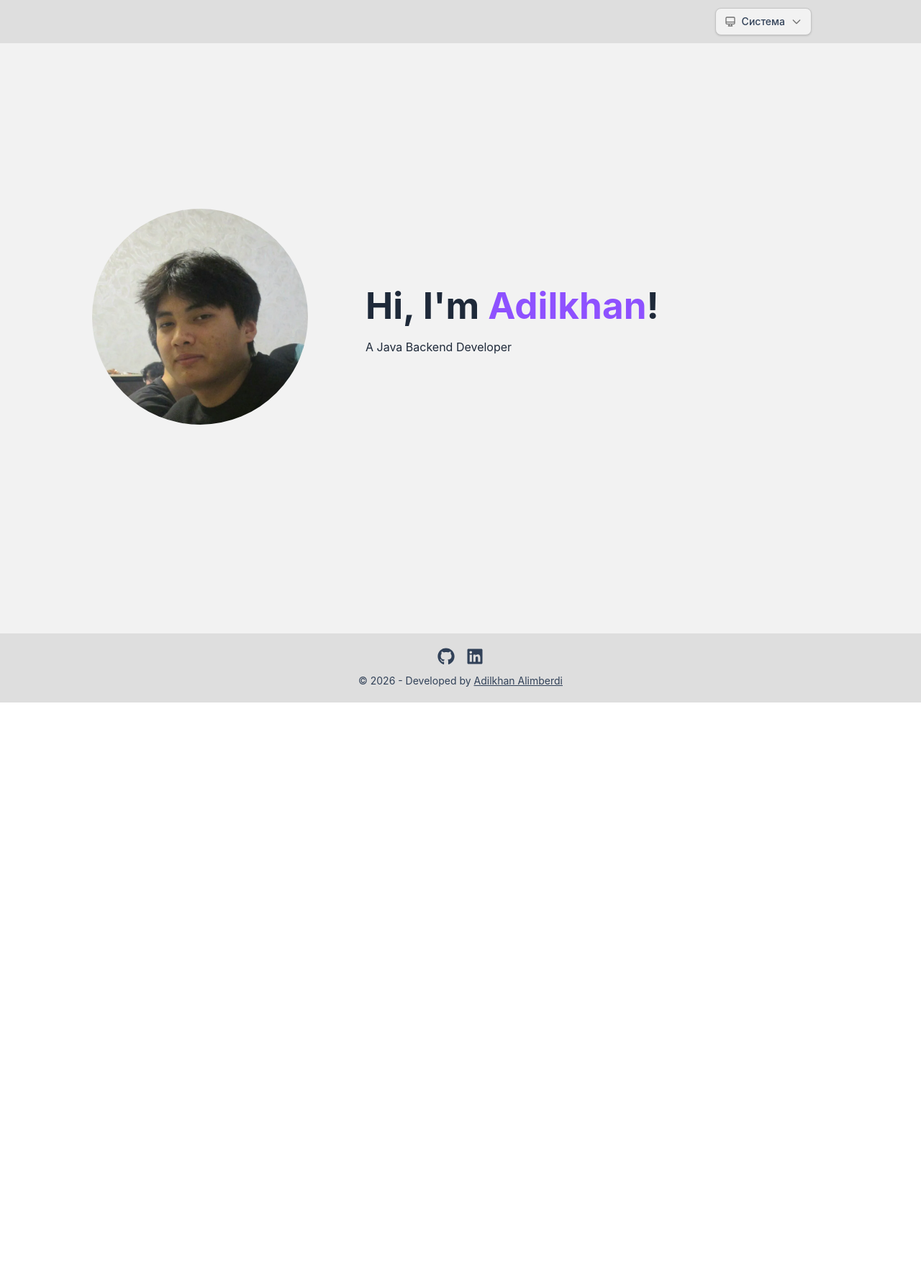
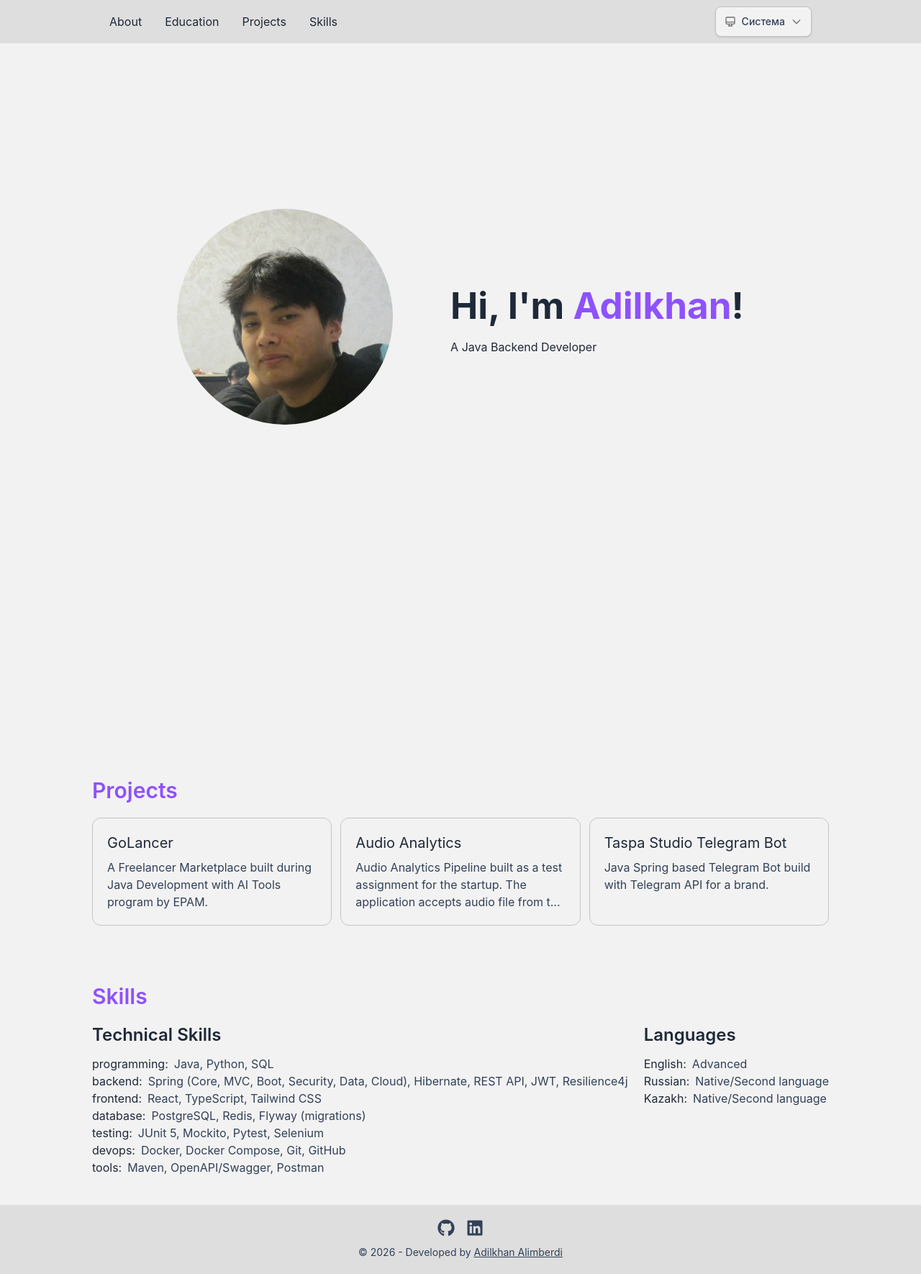
Before and after one commit to adilkhanalimberdi/adilkhanalimberdi.github.io, a React (Vite) app in the folder frontend/: page / in a window 1280 px wide. Shown: the whole page at 72% size. Before the commit the page ends 976 px from the top, so only its background shows below. Built offline with nearby package versions, Linux system fonts and the light colour scheme.

Commit message:
added navbar, hardcoded information

```diff
--- a/frontend/index.html
+++ b/frontend/index.html
@@ -17,10 +17,10 @@
 
         if (isDark) {
           document.documentElement.classList.add('dark');
-          document.documentElement.style.backgroundColor = '#09090b';
+          document.documentElement.style.backgroundColor = 'oklch(21% 0.006 285.885)';
         } else {
           document.documentElement.classList.remove('dark');
-          document.documentElement.style.backgroundColor = '#ffffff';
+          document.documentElement.style.backgroundColor = 'oklch(96% 0 0)';
         }
       })();
     </script>
--- /dev/null
+++ b/frontend/src/components/Navbar.tsx
@@ -0,0 +1,59 @@
+import ThemeSwitcher from "./theme/ThemeSwitcher.tsx";
+import {useState} from "react";
+import {HiMenu} from "react-icons/hi";
+import {HiXMark} from "react-icons/hi2";
+
+function Navbar() {
+    const [isOpen, setIsOpen] = useState(false);
+
+    return (
+        <div className="w-full flex items-center justify-center">
+            <div className="hidden md:flex flex-1 items-center justify-end gap-5 w-full lg:max-w-5xl px-6">
+                <nav className="flex-1 flex gap-8 text-text-primary">
+                    <a href="#about" className="hover:text-accent transition">About</a>
+                    <a href="#education" className="hover:text-accent transition">Education</a>
+                    <a href="#projects" className="hover:text-accent transition">Projects</a>
+                    <a href="#skills" className="hover:text-accent transition">Skills</a>
+                </nav>
+
+                <ThemeSwitcher />
+            </div>
+
+            <div className="md:hidden w-full flex items-center justify-end gap-5 px-6">
+                <ThemeSwitcher />
+
+                <button type="button"
+                        onClick={() => setIsOpen(!isOpen)}
+                        className="text-text-primary text-3xl p-1 rounded-lg border border-border bg-primary shadow-sm transition-colors hover:bg-hover focus:outline-none focus:ring-2 focus:ring-accent"
+                        aria-label={isOpen ? "Close menu" : "Open menu"}
+                        aria-expanded={isOpen}>
+                    {isOpen ? <HiXMark /> : <HiMenu />}
+                </button>
+            </div>
+
+            {isOpen && (
+                <nav className="md:hidden absolute top-15 left-0 w-full bg-secondary border-b border-border p-6">
+                    <div className="flex flex-col gap-5 text-text-primary">
+                        <a href="#about" onClick={() => setIsOpen(false)}>
+                            About
+                        </a>
+
+                        <a href="#education" onClick={() => setIsOpen(false)}>
+                            Education
+                        </a>
+
+                        <a href="#projects" onClick={() => setIsOpen(false)}>
+                            Projects
+                        </a>
+
+                        <a href="#skills" onClick={() => setIsOpen(false)}>
+                            Skills
+                        </a>
+                    </div>
+                </nav>
+            )}
+        </div>
+    );
+}
+
+export default Navbar;
--- a/frontend/src/components/theme/ThemeProvider.tsx
+++ b/frontend/src/components/theme/ThemeProvider.tsx
@@ -1,6 +1,6 @@
 import { type ReactNode, useEffect, useState } from "react";
-import ThemeRepository, { type Theme } from "./theme.repository.ts";
-import { ThemeContext } from "./theme.context.ts";
+import ThemeRepository, { type Theme } from "../../services/theme.repository.ts";
+import { ThemeContext } from "../../context/theme.context.ts";
 
 interface ThemeProviderProps {
     children: ReactNode;
@@ -20,7 +20,7 @@ export function ThemeProvider({ children }: ThemeProviderProps) {
                 : currentTheme === "dark";
 
             root.classList.toggle("dark", isDark);
-            root.style.backgroundColor = isDark ? "#09090b" : "#ffffff";
+            root.style.backgroundColor = isDark ? "oklch(21% 0.006 285.885)" : "oklch(96% 0 0)";
         };
 
         applyTheme(theme);
--- a/frontend/src/components/theme/ThemeSwitcher.tsx
+++ b/frontend/src/components/theme/ThemeSwitcher.tsx
@@ -1,6 +1,6 @@
 import {useState, useEffect, useRef, type JSX} from "react";
-import {useTheme} from "./UseTheme.tsx";
-import type {Theme} from "./theme.repository.ts";
+import {useTheme} from "../../hooks/UseTheme.tsx";
+import type {Theme} from "../../services/theme.repository.ts";
 import SunIcon from "../../assets/icons/SunIcon.tsx";
 import MoonIcon from "../../assets/icons/MoonIcon.tsx";
 import DesktopIcon from "../../assets/icons/DesktopIcon.tsx";
@@ -47,7 +47,7 @@ export default function ThemeSwitcher() {
                 rounded-lg
                 border border-border
                 bg-primary
-                px-3 py-2
+                px-3 py-2.5
                 text-sm font-medium
                 text-text-secondary
                 shadow-sm
@@ -60,7 +60,7 @@ export default function ThemeSwitcher() {
                 aria-expanded={isOpen}>
                 <span className="text-text-muted">{currentIcon}</span>
 
-            <span className="capitalize">
+                <span className="capitalize hidden md:inline">
                     {theme === "system"
                         ? "Система"
                         : theme === "dark"
--- a/frontend/src/components/theme/theme.context.ts
+++ b/frontend/src/context/theme.context.ts
@@ -1,5 +1,5 @@
 import { createContext } from "react";
-import type { Theme } from "./theme.repository.ts";
+import type { Theme } from "../services/theme.repository.ts";
 
 export interface ThemeContextType {
     theme: Theme;
--- a/frontend/src/components/theme/UseTheme.tsx
+++ b/frontend/src/hooks/UseTheme.tsx
@@ -1,5 +1,5 @@
 import {useContext} from "react";
-import {ThemeContext} from "./theme.context.ts";
+import {ThemeContext} from "../context/theme.context.ts";
 
 export function useTheme() {
     const context = useContext(ThemeContext);
--- a/frontend/src/pages/portfolio/PortfolioPage.tsx
+++ b/frontend/src/pages/portfolio/PortfolioPage.tsx
@@ -1,24 +1,87 @@
 import profileImage from "../../assets/images/adilkhan.webp";
 import {FaGithub, FaLinkedin} from "react-icons/fa";
 
-import ThemeSwitcher from "../../components/theme/ThemeSwitcher.tsx";
+import Navbar from "../../components/Navbar.tsx";
+
+const skills: { category: string, content: string[] }[] = [
+    {
+        category: "programming",
+        content: ["Java", "Python", "SQL"]
+    },
+    {
+        category: "backend",
+        content: ["Spring (Core, MVC, Boot, Security, Data, Cloud)", "Hibernate", "REST API", "JWT", "Resilience4j"]
+    },
+    {
+        category: "frontend",
+        content: ["React", "TypeScript", "Tailwind CSS"]
+    },
+    {
+        category: "database",
+        content: ["PostgreSQL", "Redis", "Flyway (migrations)"]
+    },
+    {
+        category: "testing",
+        content: ["JUnit 5", "Mockito", "Pytest", "Selenium"]
+    },
+    {
+        category: "devops",
+        content: ["Docker", "Docker Compose", "Git", "GitHub"]
+    },
+    {
+        category: "tools",
+        content: ["Maven", "OpenAPI/Swagger", "Postman"]
+    }
+]
+
+type LanguageLevel = "Elementary" | "Intermediate" | "Advanced" | "Fluent" | "Native/Second language";
+const languages: { language: string, level: LanguageLevel }[] = [
+    {
+        language: "English",
+        level: "Advanced",
+    },
+    {
+        language: "Russian",
+        level: "Native/Second language"
+    },
+    {
+        language: "Kazakh",
+        level: "Native/Second language"
+    }
+]
+
+const projects: { name: string, description: string, url: string }[] = [
+    {
+        name: "GoLancer",
+        description: "A Freelancer Marketplace built during Java Development with AI Tools program by EPAM.",
+        url: "https://github.com/adilkhanalimberdi/golancer"
+    },
+    {
+        name: "Audio Analytics",
+        description: "Audio Analytics Pipeline built as a test assignment for the startup. The application accepts audio file from the client and transcripts it and then sends it to the LLM with system prompt for evaluating the call between customer and a service worker",
+        url: "https://github.com/adilkhanalimberdi/audioanalyticstask"
+    },
+    {
+        name: "Taspa Studio Telegram Bot",
+        description: "Java Spring based Telegram Bot build with Telegram API for a brand.",
+        url: "https://github.com/adilkhanalimberdi/abylalkhantelegrambot"
+    }
+]
 
 function PortfolioPage() {
     return (
         <div className="min-h-dvh flex flex-col">
 
-            <nav className="w-full h-15 shrink-0 bg-secondary fixed flex items-center justify-center">
+            <nav className="w-full h-15 shrink-0 bg-secondary fixed top-0 z-50 flex items-center justify-center">
 
-                <div className="flex-1 flex items-center W-full lg:max-w-5xl justify-end px-6">
-                    <ThemeSwitcher />
-                </div>
+                {Navbar()}
 
             </nav>
 
-            <main className="flex-1 w-full bg-primary flex flex-col gap-5 py-10">
+            <main className="flex-1 w-full bg-primary flex flex-col gap-20 py-10 px-6 items-center">
 
-                <section className="min-h-dvh px-6 flex items-center justify-center">
-                    <div className="flex w-full flex-col items-center gap-5 lg:max-w-5xl lg:flex-row lg:gap-20">
+                <section id="home" className="min-h-dvh flex items-center justify-center w-full lg:max-w-5xl">
+                    <div className="flex flex-col items-center gap-5 lg:flex-row lg:gap-20">
 
                         <img src={profileImage}
                              className="aspect-square w-50 rounded-full lg:w-75"
@@ -37,6 +100,81 @@ function PortfolioPage() {
                             </div>
                         </div>
 
+                    </div>
+                </section>
+
+                <section id="about" className="scroll-mt-20"></section>
+
+                <section id="education" className="scroll-mt-20">
+                </section>
+
+                <section id="projects" className="w-full max-w-5xl scroll-mt-20">
+                    <div className="flex flex-col gap-5">
+                        <h2 className="text-3xl font-semibold text-accent">
+                            Projects
+                        </h2>
+
+                        <div className="grid grid-cols-1 gap-3 sm:grid-cols-2 lg:grid-cols-3">
+                            {projects.map((project, index) => (
+                                <div
+                                    key={index}
+                                    onClick={() => {
+                                        if (project.url) {
+                                            window.location.assign(project.url);
+                                        }
+                                    }}
+                                    className="group w-full rounded-xl border border-border bg-primary p-5 flex flex-col gap-2 cursor-pointer transition-all duration-200 ease-out
+                                        hover:-translate-y-1 hover:border-accent/50 hover:bg-secondary/40 hover:shadow-lg hover:shadow-accent/10 active:translate-y-0">
+                                    <p className="text-xl text-text-primary transition-colors duration-200 group-hover:text-accent truncate">
+                                        {project.name}
+                                    </p>
+
+                                    <div className="line-clamp-3 text-text-secondary">
+                                        {project.description}
+                                    </div>
+                                </div>
+                            ))}
+                        </div>
+                    </div>
+                </section>
+
+                <section id="skills" className="w-full max-w-5xl scroll-mt-20">
+                    <div className="flex flex-col gap-5">
+                        <h2 className="text-3xl font-semibold text-accent">
+                            Skills
+                        </h2>
+
+                        <div className="flex flex-col items-start justify-between gap-8 lg:flex-row lg:gap-5">
+                            <div className="flex flex-col gap-3">
+                                <p className="text-text-primary text-2xl font-semibold">Technical Skills</p>
+
+                                <div>
+                                    {skills.map((skill, index) => {
+                                        return (
+                                            <div key={index} className="flex flex-row gap-2">
+                                                <p className="text-text-primary">{skill.category}: </p>
+                                                <p className="text-text-secondary">{skill.content.join(", ")}</p>
+                                            </div>
+                                        )
+                                    })}
+                                </div>
+                            </div>
+
+                            <div className="flex flex-col gap-3">
+                                <p className="text-text-primary text-2xl font-semibold">Languages</p>
+
+                                <div>
+                                    {languages.map((language, index) => {
+                                        return (
+                                            <div key={index} className="flex flex-row gap-2">
+                                                <p className="text-text-primary">{language.language}: </p>
+                                                <p className="text-text-secondary">{language.level}</p>
+                                            </div>
+                                        )
+                                    })}
+                                </div>
+                            </div>
+                        </div>
                     </div>
                 </section>
 
--- a/frontend/src/style/index.css
+++ b/frontend/src/style/index.css
@@ -1,4 +1,5 @@
 html {
+    scroll-behavior: smooth;
     scrollbar-width: thin;
     scrollbar-color: #8b5cf6 #18181b;
 }
```
Also changed, not shown: frontend/src/services/theme.repository.ts (renamed from frontend/src/components/theme/theme.repository.ts). Lines whose indentation alone changed are shown as unchanged.
